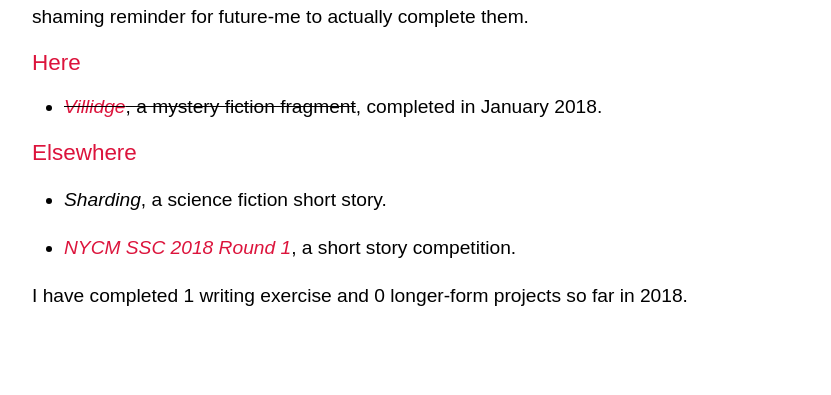
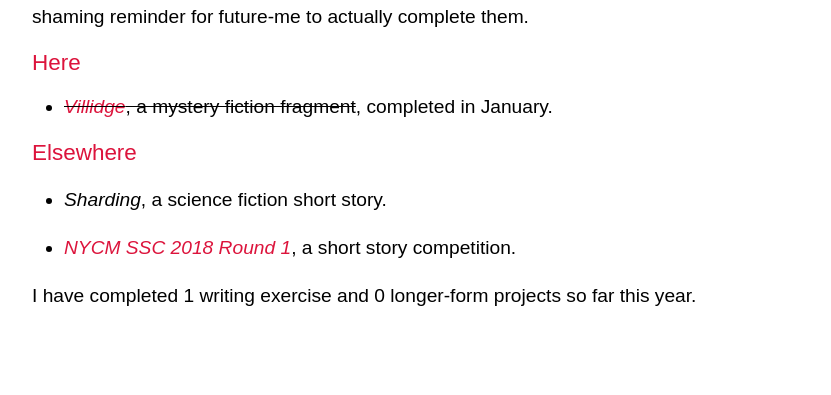
Before and after one commit to dmcgk/dmcgk.github.io, a Jekyll site: the page built from now.md, in a window 1280 px wide. Shown: the part 227-622 px from the top of the page, without its empty margins (224-1055 px from the left). Built offline with Jekyll 4.4.1, drawn with Linux system fonts in a browser that asks for light colours; some web fonts are replaced.

Commit message:
Fix for extraneous current year mentions.

```diff
--- a/now.md
+++ b/now.md
@@ -21,7 +21,7 @@ An automatically updating list of the items I'm working on in {{ current_year }}
 {% endif %}
 
   {% for story in filtered_fiction %}
-  - ~~_[{{ story.title }}]({{ story.link }})_, a {{ story.genre }} {{ story.type }}~~, completed in {{ story.date | date: '%B %Y' }}.
+  - ~~_[{{ story.title }}]({{ story.link }})_, a {{ story.genre }} {{ story.type }}~~, completed in {{ story.date | date: '%B' }}.
   {% if story.competition %}
   {% assign yearly_competition_count = yearly_competition_count | plus: 1 %}
   {% endif %}
@@ -45,4 +45,4 @@ An automatically updating list of the items I'm working on in {{ current_year }}
 {% assign total_yearly_project_count = completed_projects.size | plus: yearly_competition_count %}
 {% assign total_writing_exercise_count = filtered_fiction.size | minus: yearly_competition_count %}
 
-I have completed {{ total_writing_exercise_count }} writing exercise{% if total_writing_exercise_count != 1 %}s{% endif %} and {{ total_yearly_project_count }} longer-form project{% if total_yearly_project_count != 1 %}s{% endif %} so far in {{ current_year }}.
+I have completed {{ total_writing_exercise_count }} writing exercise{% if total_writing_exercise_count != 1 %}s{% endif %} and {{ total_yearly_project_count }} longer-form project{% if total_yearly_project_count != 1 %}s{% endif %} so far this year.
```
